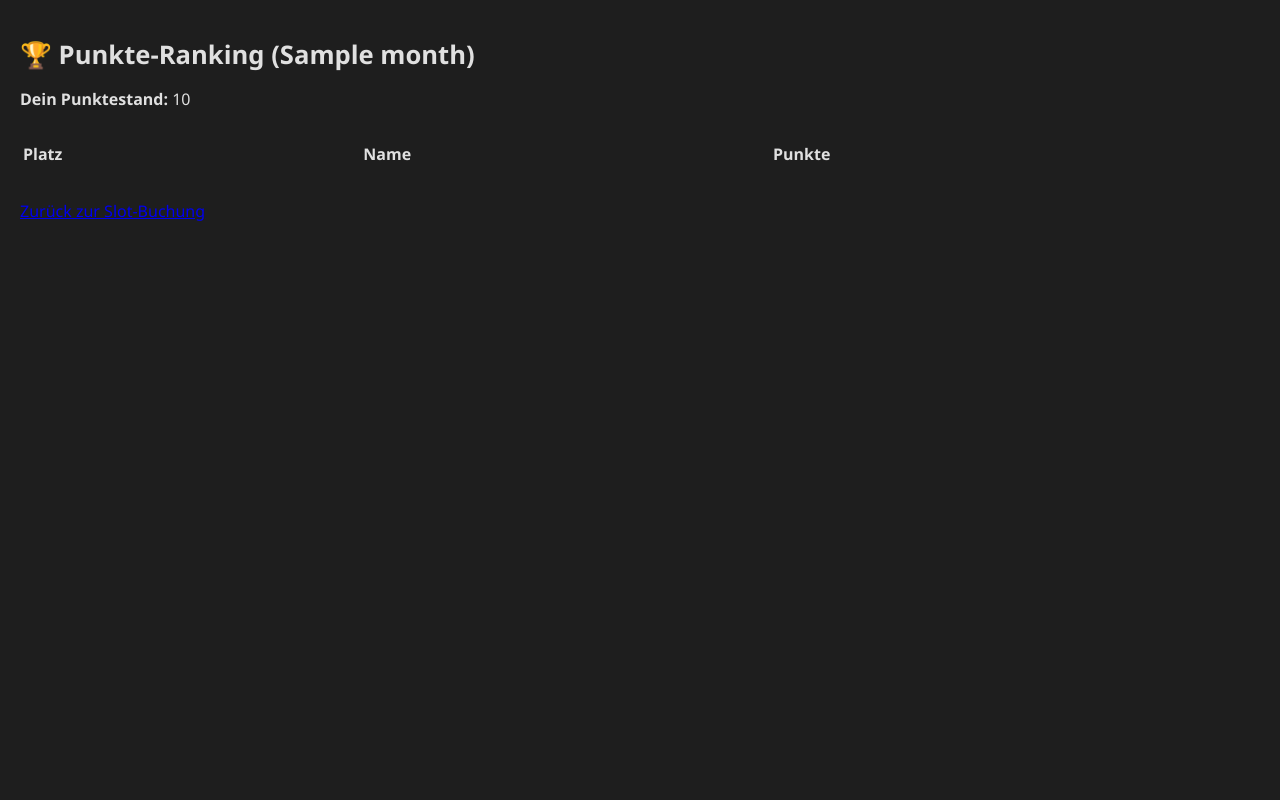
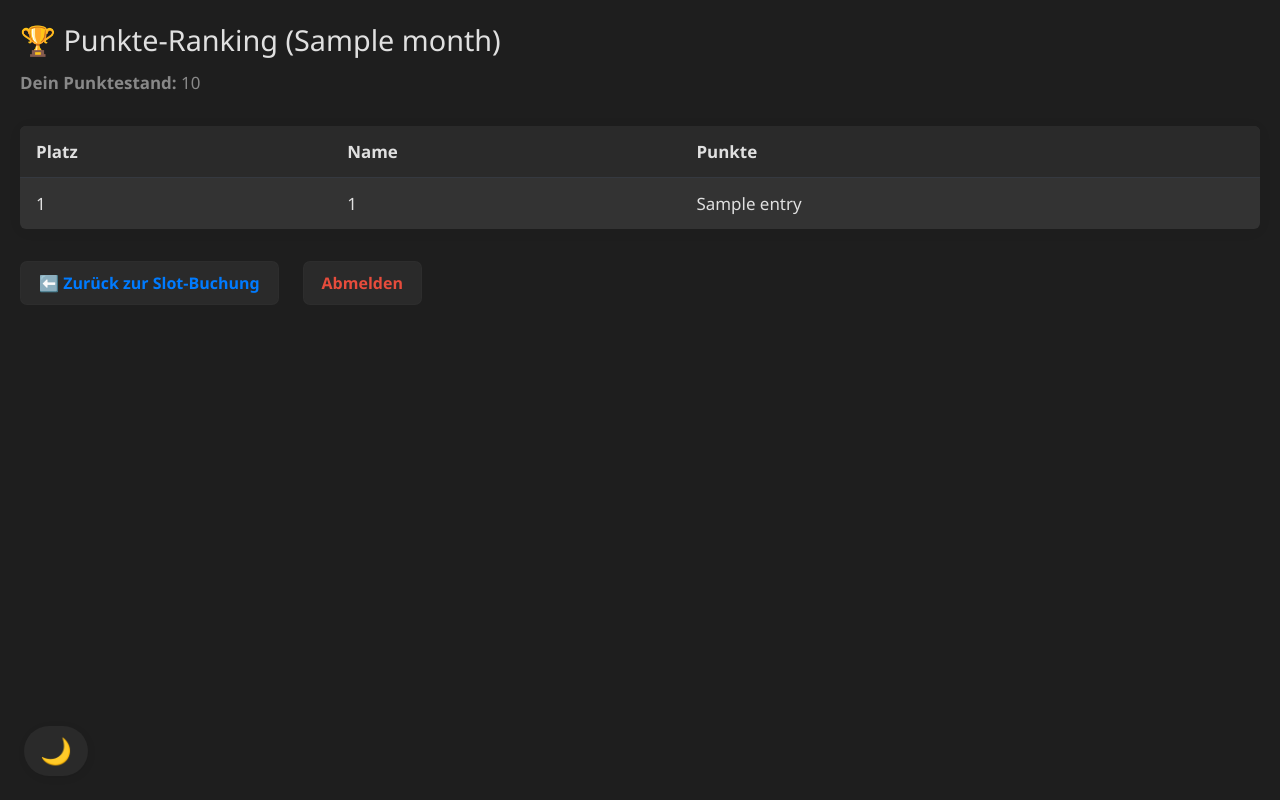
Before and after one commit to Lukes-Git-Beginning/slot-booking-webapp, a Flask app: template templates/scoreboard.html in a window 1280 px wide. Run offline with Flask 3, Linux system fonts and the light colour scheme; the visitor is signed in with stand-in values (Sample User, id 1); the template is opened without the code that fills it: most values are stand-ins (such as "Sample title", 1, 10 or a date in 2020); lists and menus that the app fills with data are empty.

Commit message:
Style: neues scoreboard.html, Light/Dark-Toggle, angepasst an Haupt-UI

```diff
--- a/templates/scoreboard.html
+++ b/templates/scoreboard.html
@@ -4,30 +4,129 @@
   <meta charset="UTF-8">
   <title>Punkte & Ranking</title>
   <link rel="stylesheet" href="{{ url_for('static', filename='admin_style.css') }}">
+  <meta name="viewport" content="width=device-width, initial-scale=1.0">
+  <style>
+    .score-table {
+      width: 100%;
+      border-collapse: collapse;
+      margin-top: 32px;
+      background: var(--box-bg);
+      border-radius: var(--card-radius);
+      overflow: hidden;
+      box-shadow: 0 2px 16px rgba(0,0,0,0.04);
+    }
+    .score-table th, .score-table td {
+      padding: 14px 16px;
+      text-align: left;
+      border-bottom: 1px solid #353940;
+      font-size: 1.06em;
+    }
+    .score-table th {
+      background: var(--sidebar-bg);
+      color: var(--text-color);
+    }
+    .score-table tr:last-child td {
+      border-bottom: none;
+    }
+    .score-table tr.highlight {
+      background: #b7f5cb;
+      color: #23272f;
+      font-weight: 600;
+    }
+    .score-title {
+      margin-bottom: 0.4em;
+      font-size: 1.8em;
+      color: var(--text-color);
+    }
+    .scoreboard-links {
+      margin-top: 32px;
+      display: flex;
+      gap: 24px;
+    }
+    .scoreboard-links a {
+      color: var(--accent);
+      font-weight: bold;
+      text-decoration: none;
+      padding: 10px 18px;
+      background: var(--sidebar-bg);
+      border-radius: 7px;
+      border: 1px solid #4442;
+      transition: background .15s;
+    }
+    .scoreboard-links a:hover {
+      background: var(--box-bg);
+    }
+    .score-hint {
+      font-size: 1.06em;
+      color: #888;
+      margin-bottom: 18px;
+    }
+    @media (max-width: 600px) {
+      .score-table th, .score-table td {
+        padding: 7px 6px;
+        font-size: 0.97em;
+      }
+      .score-title { font-size: 1.25em; }
+    }
+  </style>
 </head>
 <body>
+  <button id="mode-toggle" aria-label="Modus wechseln">🌙</button>
   <div class="main">
-    <h1>🏆 Punkte-Ranking ({{ month }})</h1>
-    <p><strong>Dein Punktestand:</strong> {{ user_score }}</p>
-    <table style="width:100%; margin-top:30px;">
+    <div class="score-title">🏆 Punkte-Ranking ({{ month }})</div>
+    <div class="score-hint"><strong>Dein Punktestand:</strong> {{ user_score }}</div>
+    <table class="score-table">
       <thead>
         <tr>
-          <th style="text-align:left;">Platz</th>
-          <th style="text-align:left;">Name</th>
-          <th style="text-align:left;">Punkte</th>
+          <th>Platz</th>
+          <th>Name</th>
+          <th>Punkte</th>
         </tr>
       </thead>
       <tbody>
-        {% for i, (name, score) in enumerate(ranking, 1) %}
-        <tr{% if name == current_user %} style="background:#d3f9d8;"{% endif %}>
-          <td>{{ i }}</td>
-          <td>{{ name }}</td>
-          <td>{{ score }}</td>
-        </tr>
+        {% for entry in ranking %}
+          <tr{% if entry[0] == current_user %} class="highlight"{% endif %}>
+            <td>{{ loop.index }}</td>
+            <td>{{ entry[0] }}</td>
+            <td>{{ entry[1] }}</td>
+          </tr>
         {% endfor %}
       </tbody>
     </table>
-    <a href="{{ url_for('index') }}" style="margin-top: 2rem; display:inline-block;">Zurück zur Slot-Buchung</a>
+    <div class="scoreboard-links">
+      <a href="{{ url_for('index') }}">⬅️ Zurück zur Slot-Buchung</a>
+      <a href="{{ url_for('logout') }}" style="color:#e74c3c;">Abmelden</a>
+    </div>
   </div>
+  <script>
+    // Light/Dark Mode Toggle (identisch zur Hauptseite)
+    const body = document.body;
+    const toggle = document.getElementById("mode-toggle");
+    function setMode(dark) {
+      body.classList.toggle('lightmode', !dark);
+      body.classList.toggle('darkmode', dark);
+      toggle.innerHTML = dark ? '🌙' : '☀️';
+      localStorage.setItem('theme', dark ? 'dark' : 'light');
+    }
+    toggle.onclick = () => setMode(!body.classList.contains('darkmode'));
+    window.onload = () => setMode(localStorage.getItem('theme') !== 'light');
+  </script>
+  <style>
+    #mode-toggle {
+      position: fixed;
+      bottom: 24px;
+      left: 24px;
+      z-index: 100;
+      background: var(--sidebar-bg);
+      color: var(--accent);
+      border: none;
+      border-radius: 30px;
+      font-size: 1.6rem;
+      padding: 10px 16px;
+      cursor: pointer;
+      box-shadow: 1px 2px 8px rgba(0,0,0,0.07);
+      transition: background var(--transition), color var(--transition);
+    }
+  </style>
 </body>
 </html>
```
